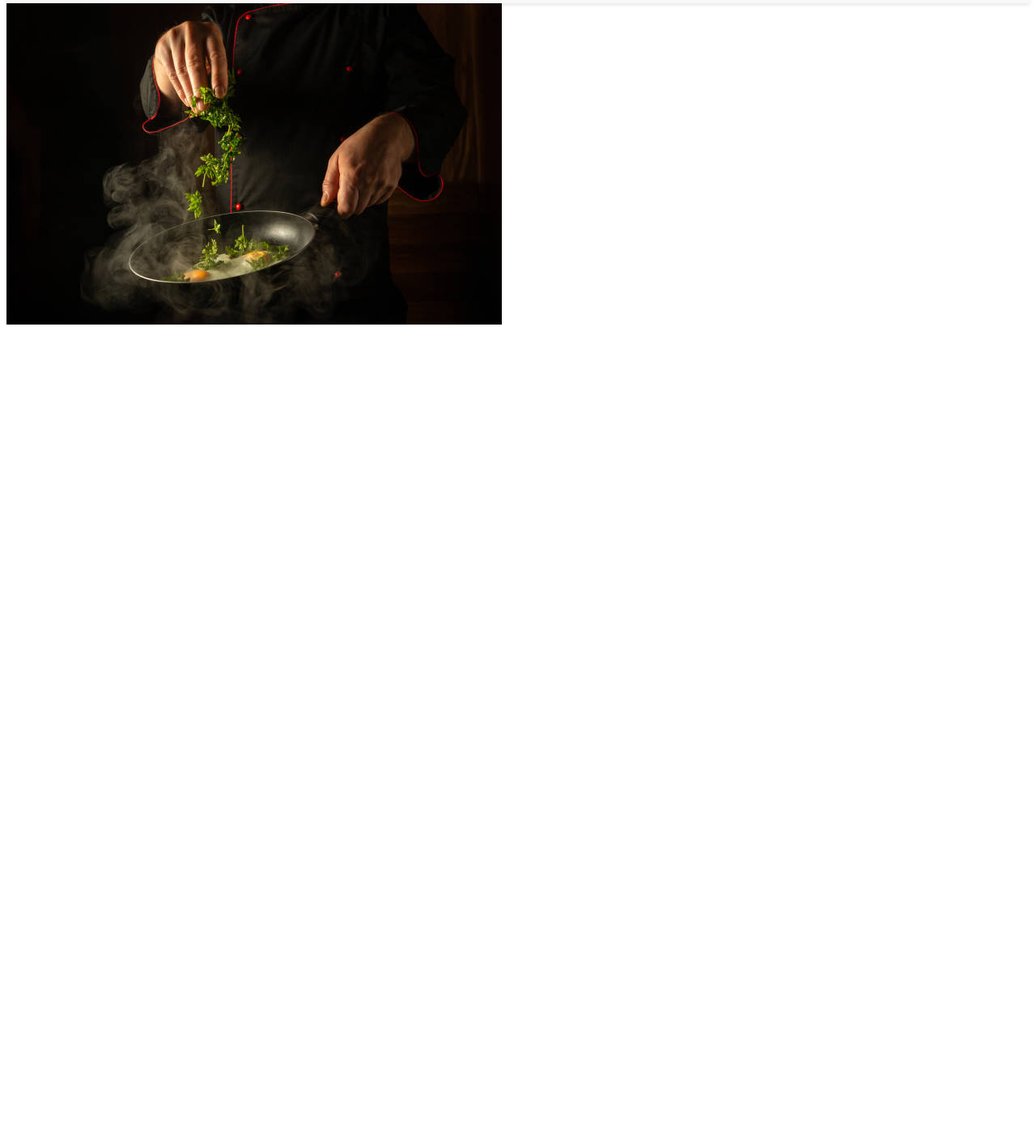
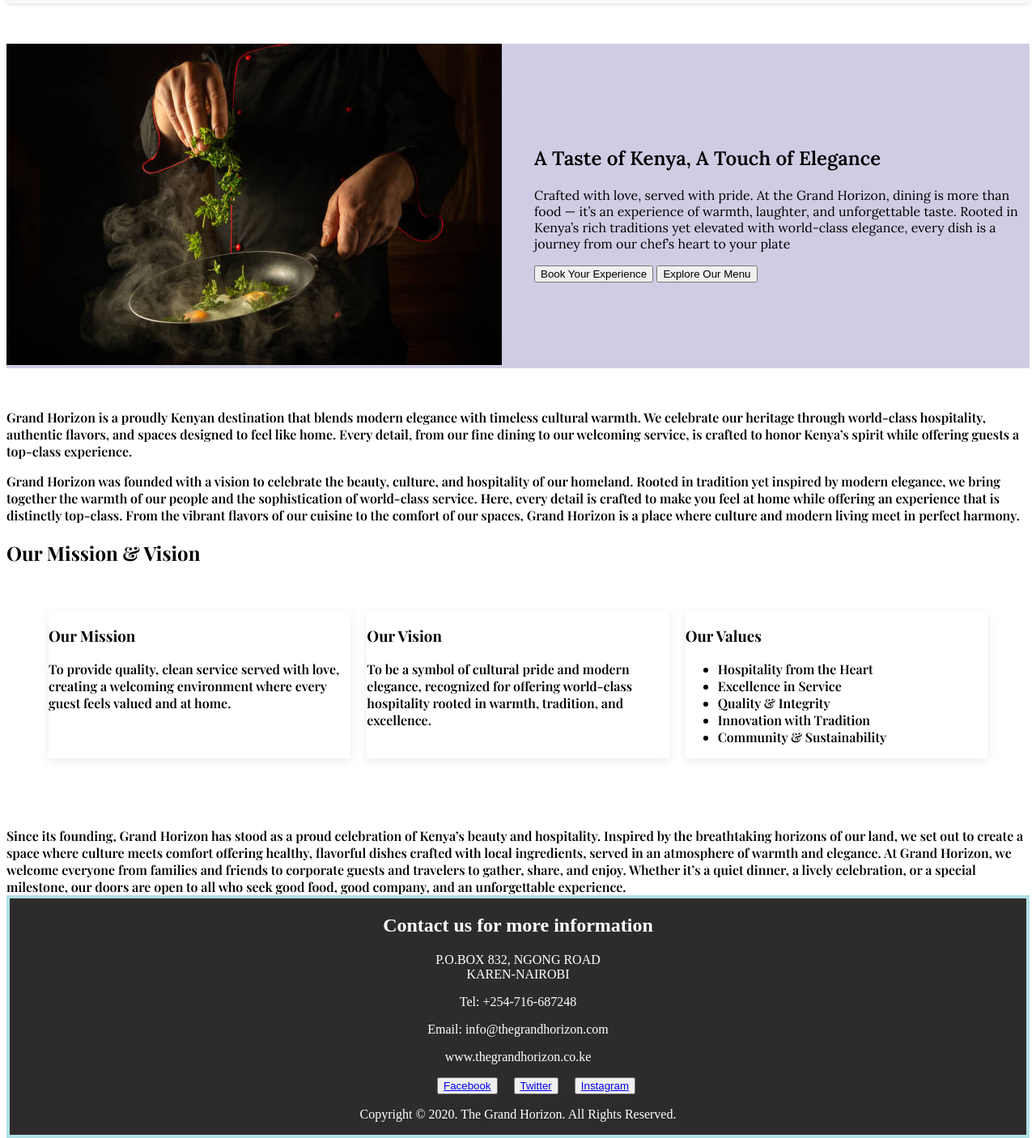
Before and after one commit to M-Vingu/-001, a plain HTML site: page about.html in a window 1280 px wide. Shown: the part 108-1514 px from the top of the page at 81% size. Before the commit the page ends 808 px from the top, so only its background shows below. Drawn offline with nearby package versions, Linux system fonts and the light colour scheme.

Commit message:
good-job

```diff
--- a/about.html
+++ b/about.html
@@ -1,13 +1,19 @@
 <!DOCTYPE html>
 <html lang="en">
+
 <head>
-    <meta charset="UTF-8">
-    <meta name="viewport" content="width=device-width, initial-scale=1.0">
+  <meta charset="UTF-8" />
+  <meta name="viewport" content="width=device-width, initial-scale=1.0" />
   <title>ABOUT PAGE</title>
-    <link rel="stylesheet" href="style.css">
+  <link
+    href="https://fonts.googleapis.com/css2?family=Lora:wght@400;500;600&family=Playfair+Display:wght@600;700&display=swap"
+    rel="stylesheet" />
+
+  <link rel="stylesheet" href="style.css" />
 </head>
+
+
 <body>
-
   <div class="navbar">
     <div class="logo">
       <h2>The Grand Horizon</h2>
@@ -22,12 +28,133 @@
   </div>
 
   <div class="chef-story">
+    <div class="chef-story1">
+      <img src="chef-story.jpg" />
+    </div>
+    <div class="chef-story2">
+      <h2>A Taste of Kenya, A Touch of Elegance</h2>
+      <p>
+        Crafted with love, served with pride. At the Grand Horizon, dining is
+        more than food — it’s an experience of warmth, laughter, and
+        unforgettable taste. Rooted in Kenya’s rich traditions yet elevated
+        with world-class elegance, every dish is a journey from our chef’s
+        heart to your plate
+      </p>
 
-<img src="chef-story.jpg">
+      <div class="about-cta">
+        <button>Book Your Experience</button>
+        <button>Explore Our Menu</button>
+      </div>
+
+    </div>
+  </div>
+  <div class="aboutt">
+    <p>
+      Grand Horizon is a proudly Kenyan destination that blends modern
+      elegance with timeless cultural warmth. We celebrate our heritage
+      through world-class hospitality, authentic flavors, and spaces designed
+      to feel like home. Every detail, from our fine dining to our welcoming
+      service, is crafted to honor Kenya’s spirit while offering guests a
+      top-class experience.
+    </p>
+    <p>
+      Grand Horizon was founded with a vision to celebrate the beauty,
+      culture, and hospitality of our homeland. Rooted in tradition yet
+      inspired by modern elegance, we bring together the warmth of our people
+      and the sophistication of world-class service. Here, every detail is
+      crafted to make you feel at home while offering an experience that is
+      distinctly top-class. From the vibrant flavors of our cuisine to the
+      comfort of our spaces, Grand Horizon is a place where culture and modern
+      living meet in perfect harmony.
+    </p>
+
+    <!-- <div class="features">
+        <div>
+          <h3>Scenic Horizons</h3>
+          <p>Take in breathtaking views that honor the beauty of our land.</p>
+        </div>
+        <div>
+          <h3>Fine Dining</h3>
+          <p>
+            Savor dishes prepared with fresh ingredients and cultural flair.
+          </p>
+        </div>
+        <div>
+          <h3>Premium Service</h3>
+          <p>Enjoy warm hospitality built on respect, care, and excellence.</p>
+        </div>
+        <div>
+          <h3>Cultural Elegance</h3>
+          <p>A blend of timeless tradition and modern sophistication.</p>
+        </div>
+      </div> -->
+
+    <h2>Our Mission & Vision</h2>
+
+    <div class="mvission">
+      <div class="mv-card">
+        <h3>Our Mission</h3>
+        <p>
+          To provide quality, clean service served with love, creating a
+          welcoming environment where every guest feels valued and at home.
+        </p>
+      </div>
+
+      <div class="mv-card">
+        <h3>Our Vision</h3>
+        <p>
+          To be a symbol of cultural pride and modern elegance, recognized for
+          offering world-class hospitality rooted in warmth, tradition, and
+          excellence.
+        </p>
+      </div>
+
+      <div class="mv-card">
+        <h3> Our Values</h3>
+        <p>
+        <ul>
+          <li>Hospitality from the Heart</li>
+          <li>Excellence in Service</li>
+          <li>Quality & Integrity</li>
+          <li>Innovation with Tradition</li>
+          <li>Community & Sustainability</li>
+        </ul>
+        </p>
+      </div>
+    </div>
+
 
   </div>
 
+  <div class="abouttt">
+    Since its founding, Grand Horizon has stood as a proud celebration of Kenya’s beauty and hospitality. Inspired by
+    the breathtaking horizons of our land, we set out to create a space where culture meets comfort offering healthy,
+    flavorful dishes crafted with local ingredients, served in an atmosphere of warmth and elegance.
 
+    At Grand Horizon, we welcome everyone from families and friends to corporate guests and travelers to gather,
+    share, and enjoy. Whether it’s a quiet dinner, a lively celebration, or a special milestone, our doors are open to
+    all who seek good food, good company, and an unforgettable experience.
+  </div>
+
+  <div class="cont-info">
+    <h2>Contact us for more information</h2>
+
+    <p>
+      P.O.BOX 832, NGONG ROAD <br />
+      KAREN-NAIROBI
+    </p>
+    <p>Tel: +254-716-687248</p>
+    <p>Email: info@thegrandhorizon.com</p>
+    <p>www.thegrandhorizon.co.ke</p>
+
+    <div class="social-links">
+      <button><a href="facebook.com">Facebook</a></button>
+      <button><a href="twitter.com">Twitter</a></button>
+      <button><a href="instagram.com">Instagram</a></button>
+    </div>
+    <p>Copyright © 2020. The Grand Horizon. All Rights Reserved.</p>
+  </div>
 
 </body>
+
 </html>
--- a/style.css
+++ b/style.css
@@ -258,6 +258,52 @@ html,body{
     height: 100%;
 }
 
-.chef-story img{
+.chef-story {
+display: flex;
+align-items: center;
+font-family:'Lora', serif;
+justify-content: space-between;
+gap: 40px;
+margin: 50px 0;
+background-color: #7a74b35b;
+}
+
+.aboutt{
+font-family:'Playfair Display', serif;
+}
+
+.mvission{
+   display: grid;
+  grid-template-columns: repeat(3, 1fr);
+  gap: 20px;
+  margin: 40px auto;
+  max-width: 1200px;
+  padding: 20px;
+  background: #fff;
+  border: 1px solid r
+  padding: 60px 20px;
+  background: var(--pearl);  /* subtle off-white background */
+  border-radius: 16px;
+  margin-bottom: 60px;
+}
+
+
+.mv-card{
+ gba(0,0,0,0.05);
+  box-shadow: 0 4px 12px rgba(0,0,0,0.08);
+  transform: translateY(-5px);
+  transition: transform 0.3s ease,
 
 }
+
+
+.mvission-h2{
+  text-align: center;
+  margin-bottom: 40px;
+  color: var(--navy);
+  font-size: 1.8rem;
+  font-weight: 700;
+}
+  .abouttt{
+    font-family:'Playfair Display', serif;
+  }
```
Also changed, not shown: contact.html (added, +44 -0 lines), menu.html (+2 -2 lines). Lines whose indentation alone changed are shown as unchanged.
